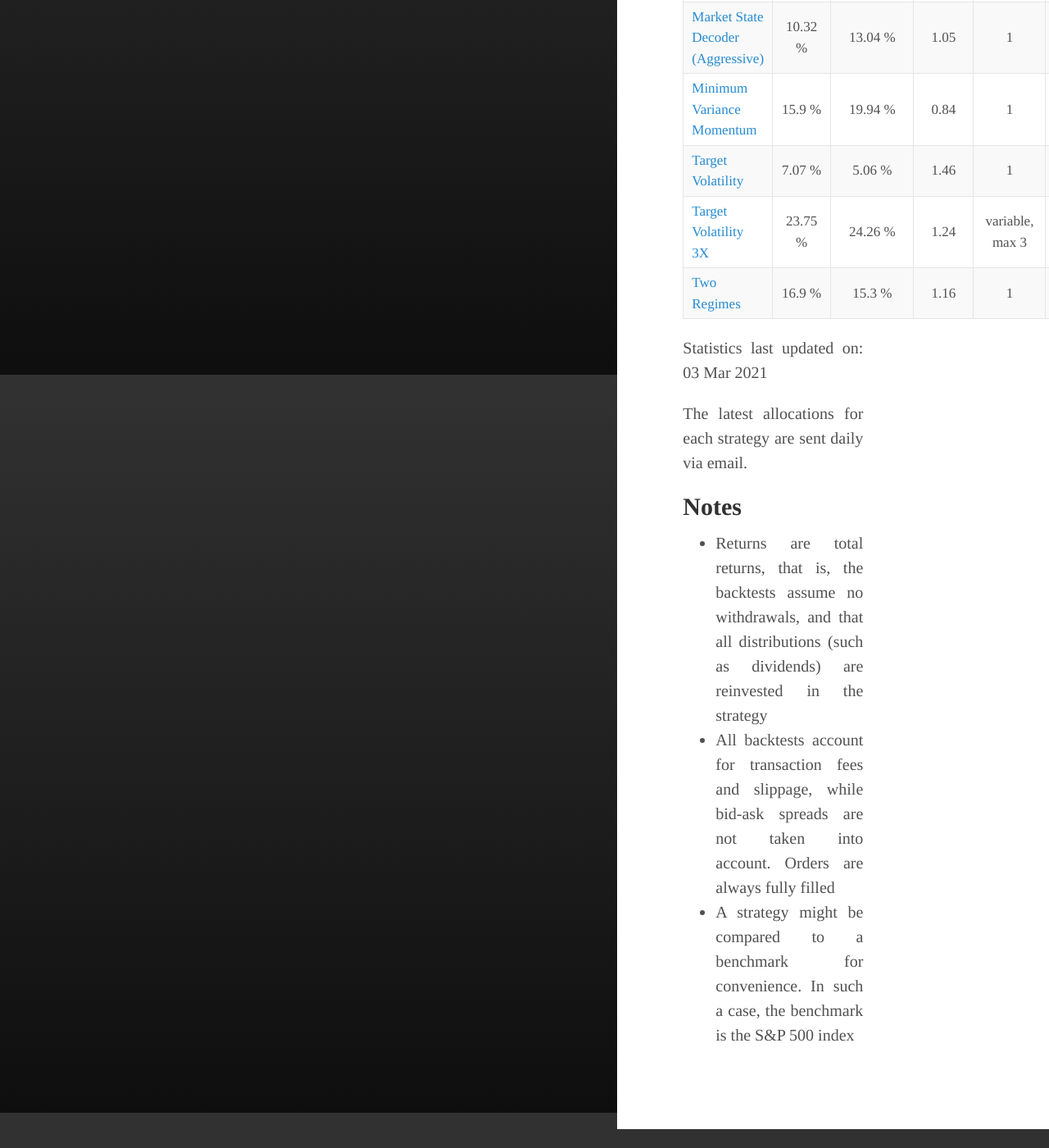
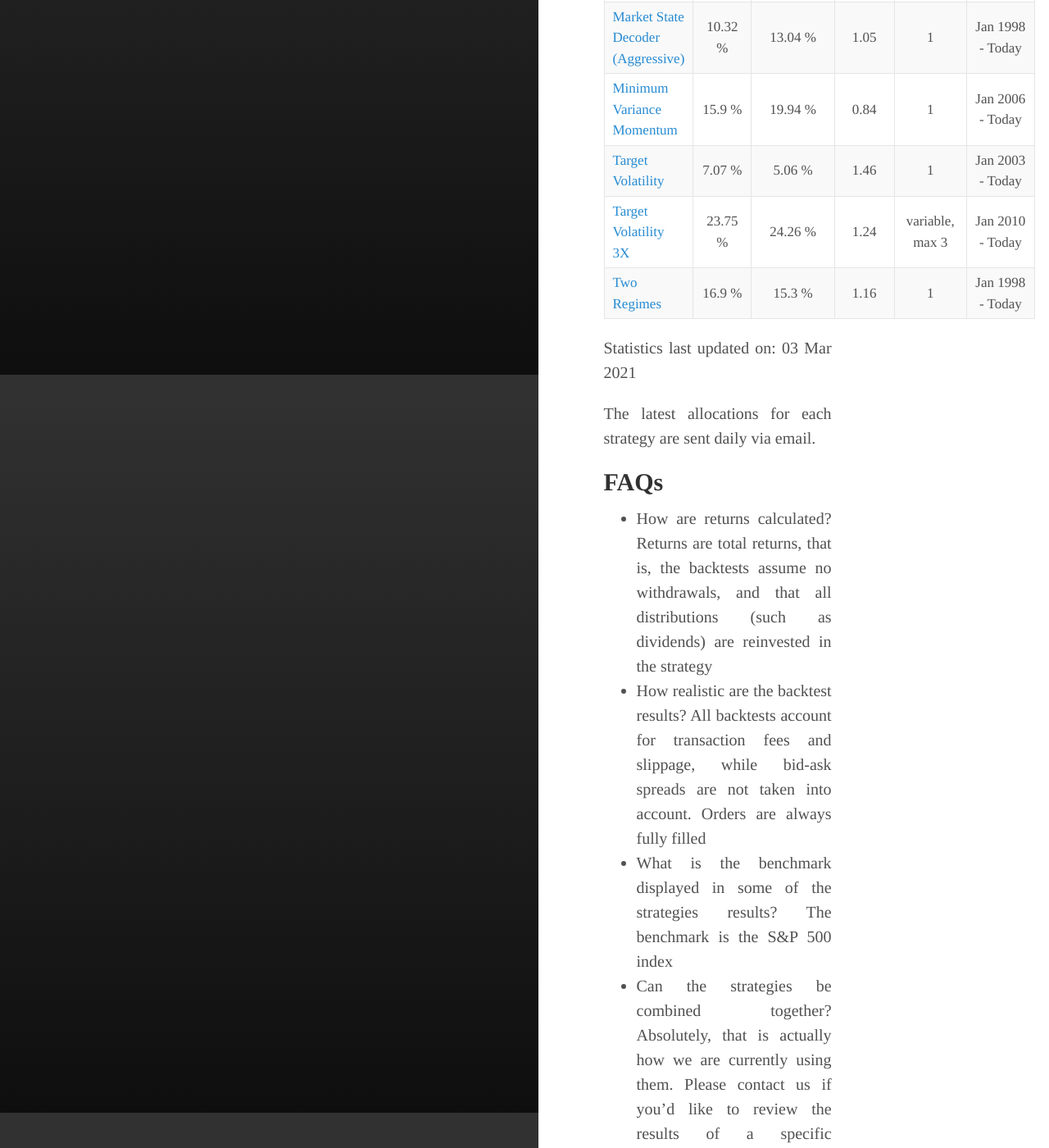
Before and after one commit to IthacaResearch/ithacaresearch.github.io, a Jekyll site: the page built from category/strategies.md, in a window 1280 px wide and 1400 px high, scrolled down 443 px. Shown: the whole window at 82% size. Built offline with Jekyll 4.4.1, drawn with Linux system fonts in a browser that asks for light colours; before the commit the page ends 1820 px from its top, so only the background shows below that; some of the changed text lies outside the part shown.

Commit message:
Update strategies.md

```diff
--- a/category/strategies.md
+++ b/category/strategies.md
@@ -20,8 +20,13 @@
 
 The latest allocations for each strategy are sent daily via email.
 
-## Notes
+## FAQs
 
-- Returns are total returns, that is, the backtests assume no withdrawals, and that all distributions (such as dividends) are reinvested in the strategy
-- All backtests account for transaction fees and slippage, while bid-ask spreads are not taken into account. Orders are always fully filled
-- A strategy might be compared to a benchmark for convenience. In such a case, the benchmark is the S&P 500 index
+- How are returns calculated?
+Returns are total returns, that is, the backtests assume no withdrawals, and that all distributions (such as dividends) are reinvested in the strategy
+- How realistic are the backtest results?
+All backtests account for transaction fees and slippage, while bid-ask spreads are not taken into account. Orders are always fully filled
+- What is the benchmark displayed in some of the strategies results?
+The benchmark is the S&P 500 index
+- Can the strategies be combined together?
+Absolutely, that is actually how we are currently using them. Please contact us if you'd like to review the results of a specific combination of strategies and/or to receive updates for a specific combination
```
